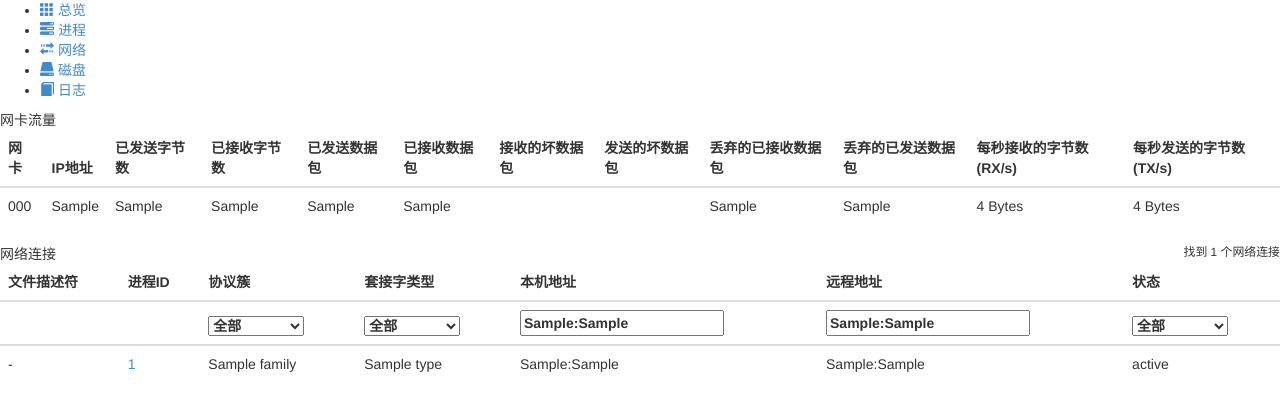
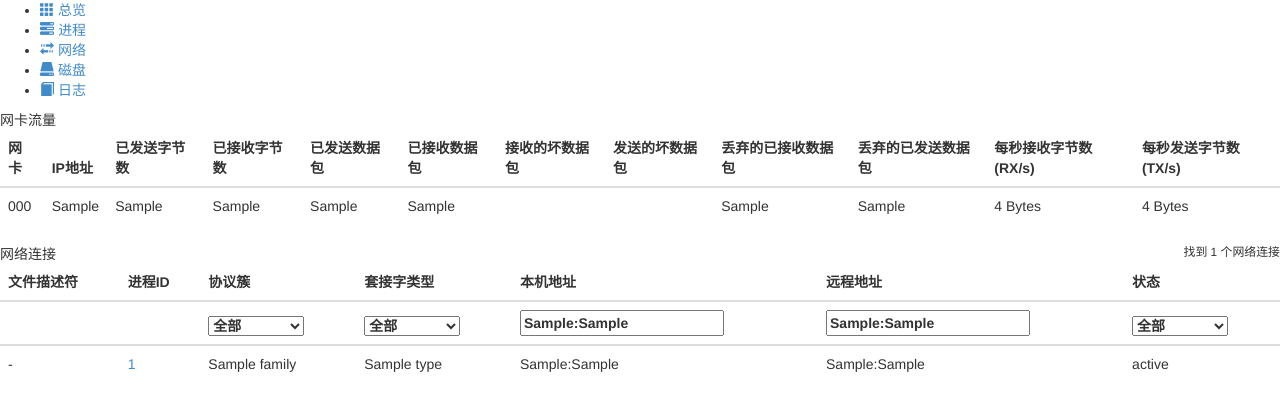
Before and after one commit to wenguonideshou/psdash_HTTPBasicAuth, a Python web app: template templates/network.html in a window 1280 px wide. Shown: the part 94-505 px from the top of the page. Run offline with Jinja, Linux system fonts and the light colour scheme; the template is opened without the code that fills it: most values are stand-ins (such as "Sample title", 1, 10 or a date in 2020); some web fonts are replaced.

Commit message:
修正模板

```diff
--- a/templates/network.html
+++ b/templates/network.html
@@ -18,8 +18,8 @@
                         <th>发送的坏数据包</th>
                         <th>丢弃的已接收数据包</th>
                         <th>丢弃的已发送数据包</th>
-                        <th>每秒接收的字节数(RX/s)</th>
-                        <th>每秒发送的字节数(TX/s)</th>
+                        <th>每秒接收字节数(RX/s)</th>
+                        <th>每秒发送字节数(TX/s)</th>
                     </tr>
                 </thead>
                 <tbody>
```
